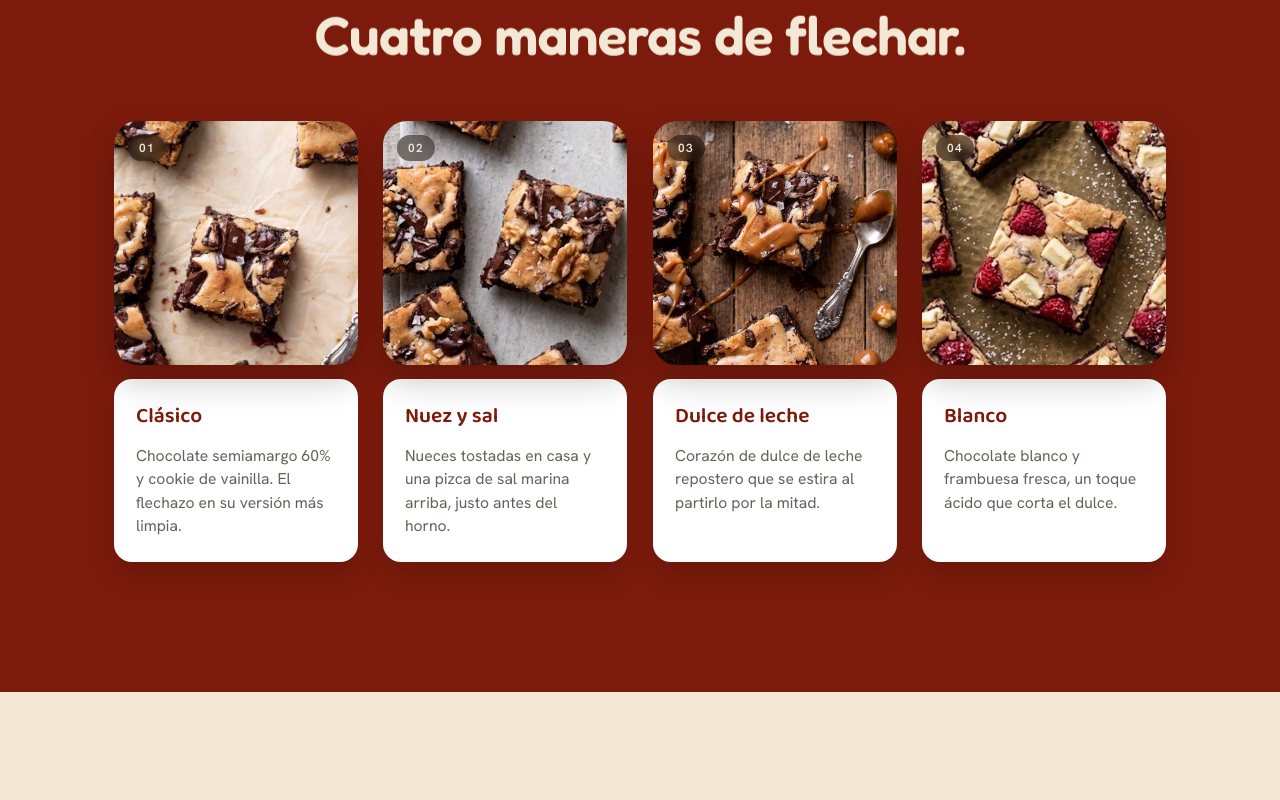
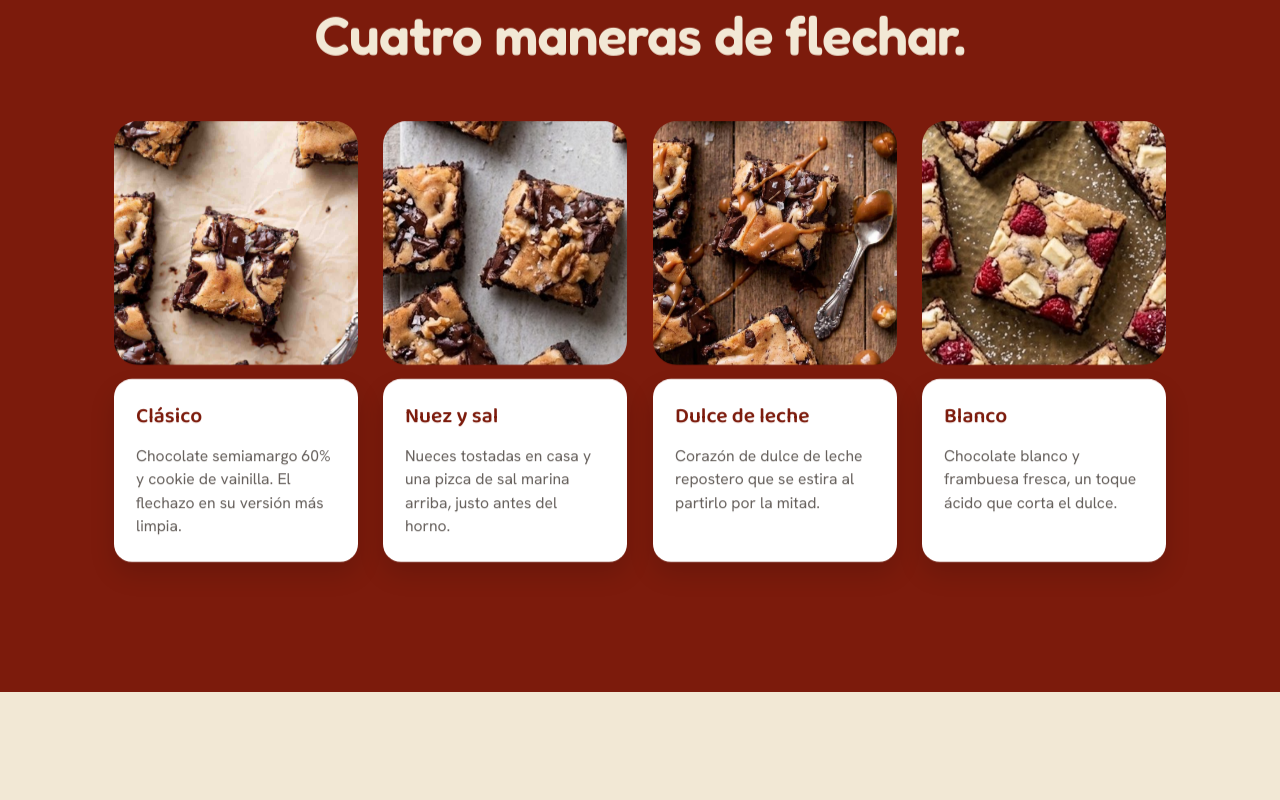
Before and after one commit to miacuesta/coopid-brookies, a React (Vite) app: page / in a window 1280 px wide. Shown: the part 1900-2700 px from the top of the page. Built offline with nearby package versions, Linux system fonts and the light colour scheme; a web font is replaced by a local one.

Commit message:
borre el blur de los sabores no main

```diff
--- a/legacy/styles.css
+++ b/legacy/styles.css
@@ -183,7 +183,6 @@ img { display: block; max-width: 100%; }
   pointer-events: none;
 }
 
-<<<<<<< HEAD:legacy/styles.css
 /* ===== Arrow doodles (inclinadas, volando hacia el título) ===== */
 .arrow { position: absolute; width: 150px; height: auto; pointer-events: none; z-index: 2; }
 .hero .arrow { opacity: .9; }
@@ -192,7 +191,6 @@ img { display: block; max-width: 100%; }
 .arrow--h1 { top: 9%;  left: 5%; transform: rotate(-55deg); }
 .arrow--h2 { top: 40%; left: 4%; transform: rotate(-120deg);}
 .arrow--h3 { top: 70%; left: 6%; transform: rotate(-60deg);}
-=======
 /* ===== Arrow doodles (corazón hacia abajo, levemente rotadas) ===== */
 .arrow { position: absolute; width: 92px; height: auto; pointer-events: none; z-index: 2; }
 .hero .arrow { opacity: .9; }
@@ -201,7 +199,6 @@ img { display: block; max-width: 100%; }
 .arrow--h1 { top: 12%; left: 6%;  transform: rotate(-78deg); }
 .arrow--h2 { top: 33%; left: 10%; transform: rotate(-100deg); }
 .arrow--h3 { top: 54%; left: 14%; transform: rotate(-86deg); }
->>>>>>> f5f8797a8879eb85e6e0baebe475eca97598ad88:styles.css
 
 /* flecha clavada en la última "o" de cookie, de abajo hacia arriba */
 .hero__cookie { position: relative; white-space: nowrap; }
@@ -219,7 +216,6 @@ img { display: block; max-width: 100%; }
   pointer-events: none;
 }
 
-<<<<<<< HEAD:legacy/styles.css
 /* ===== Nubes de esquina (bite): hero abajo-izquierda, sabores arriba-derecha ===== */
 .bite {
   position: absolute;
@@ -231,7 +227,6 @@ img { display: block; max-width: 100%; }
 .bite svg { display: block; width: 100%; height: auto; overflow: visible; }
 .bite--bottom-left { left: 0; bottom: -2px; }
 .bite--top-right { right: 0; top: -2px; transform: rotate(180deg); }
-=======
 /* ===== Cloud transitions ===== */
 .cloud { position: absolute; bottom: -1px; z-index: 4; line-height: 0; }
 .cloud svg { display: block; }
@@ -246,7 +241,6 @@ img { display: block; max-width: 100%; }
   border-radius: 50% 50% 50% 50% / 40% 40% 60% 60%;
   transform: rotate(8deg);
 }
->>>>>>> f5f8797a8879eb85e6e0baebe475eca97598ad88:styles.css
 
 /* ===== Qué es un brookie (anatomía) ===== */
 .brookie {
@@ -330,8 +324,7 @@ img { display: block; max-width: 100%; }
 .anno--tl .anno__text, .anno--bl .anno__text { text-align: left; }
 .anno--tr .anno__text, .anno--br .anno__text { text-align: left; }
 
-<<<<<<< HEAD:legacy/styles.css
-=======
+
 .anno__n {
   display: inline-flex;
   align-items: center;
@@ -349,7 +342,6 @@ img { display: block; max-width: 100%; }
 }
 /* alinear el número con su columna */
 .anno--tl .anno__n, .anno--bl .anno__n { margin-left: auto; }
->>>>>>> f5f8797a8879eb85e6e0baebe475eca97598ad88:styles.css
 .anno__text h3 {
   font-family: var(--baloo);
   font-weight: 600;
@@ -401,25 +393,13 @@ img { display: block; max-width: 100%; }
   aspect-ratio: 1 / 1;
   overflow: hidden;
   border-radius: 24px;
-  box-shadow: 0 16px 34px rgba(0, 0, 0, .22);
+  box-shadow: 0 0px 0px rgba(0, 0, 0, .22);
 }
 .flavor__img img {
   width: 100%; height: 100%; object-fit: cover;
   transition: transform .5s ease;
 }
 .flavor:hover .flavor__img img { transform: scale(1.06); }
-.flavor__tag {
-  position: absolute;
-  top: 14px; left: 14px;
-  background: rgba(30, 20, 15, .55);
-  color: var(--beige);
-  font-weight: 600;
-  font-size: .74rem;
-  letter-spacing: .12em;
-  padding: 5px 11px;
-  border-radius: 999px;
-  backdrop-filter: blur(4px);
-}
 
 .texto-no-editable {
   user-select: none; /* Versión estándar moderna */
@@ -589,13 +569,10 @@ img { display: block; max-width: 100%; }
 /* ===== Animaciones de entrada ===== */
 .js [data-anim] {
   opacity: 0;
-<<<<<<< HEAD:legacy/styles.css
   transform: translateY(28px);
   transition: opacity .85s cubic-bezier(.16, .84, .44, 1), transform .85s cubic-bezier(.16, .84, .44, 1);
-=======
   transform: translateY(24px);
   transition: opacity .7s ease, transform .7s cubic-bezier(.2, .7, .2, 1);
->>>>>>> f5f8797a8879eb85e6e0baebe475eca97598ad88:styles.css
   will-change: opacity, transform;
 }
 .js [data-anim].in { opacity: 1; transform: none; }
@@ -604,11 +581,9 @@ img { display: block; max-width: 100%; }
 [data-anim-delay="3"] { transition-delay: .27s; }
 [data-anim-delay="4"] { transition-delay: .36s; }
 /* una vez visible, la tarjeta vuelve a su hover ágil */
-<<<<<<< HEAD:legacy/styles.css
 .js .flavor.in { transition: transform .28s ease; }
-=======
+
 .js .flavor.in { transition: transform .28s ease, box-shadow .28s ease; }
->>>>>>> f5f8797a8879eb85e6e0baebe475eca97598ad88:styles.css
 
 /* flotación suave del cupido */
 @keyframes floaty {
@@ -617,28 +592,23 @@ img { display: block; max-width: 100%; }
 }
 .hero__cupid { animation: floaty 6s ease-in-out infinite; }
 
-<<<<<<< HEAD:legacy/styles.css
 /* leve latido de la flecha clavada en la cookie */
 @keyframes heartbeat {
   0%, 100% { transform: translate(-50%, -50%) rotate(-55deg) scale(1); }
   50% { transform: translate(-50%, -50%) rotate(-55deg) scale(1.08); }
 }
 .hero__strike { animation: heartbeat 2.6s ease-in-out infinite; }
-=======
+
 /* leve latido del corazón que se clava en la cookie */
 @keyframes heartbeat {
   0%, 100% { transform: translate(-70%, 19px) rotate(-125deg) scale(1); }
   50% { transform: translate(-70%, 19px) rotate(-125deg) scale(1.08); }
 }
 .hero__strike { animation: heartbeat 2.6s ease-in-out infinite; transform-origin: 100% 100%; }
->>>>>>> f5f8797a8879eb85e6e0baebe475eca97598ad88:styles.css
 
 @media (prefers-reduced-motion: reduce) {
   .marquee__track { animation: none; }
   .hero__cupid, .hero__strike { animation: none; }
   .js [data-anim] { opacity: 1; transform: none; transition: none; }
-<<<<<<< HEAD:legacy/styles.css
-=======
   html { scroll-behavior: auto; }
->>>>>>> f5f8797a8879eb85e6e0baebe475eca97598ad88:styles.css
 }
--- a/src/styles.css
+++ b/src/styles.css
@@ -348,25 +348,13 @@ img { display: block; max-width: 100%; }
   aspect-ratio: 1 / 1;
   overflow: hidden;
   border-radius: 24px;
-  box-shadow: 0 16px 34px rgba(0, 0, 0, .22);
+  box-shadow: 0 0px 0px rgba(0, 0, 0, .22);
 }
 .flavor__img img {
   width: 100%; height: 100%; object-fit: cover;
   transition: transform .5s ease;
 }
 .flavor:hover .flavor__img img { transform: scale(1.06); }
-.flavor__tag {
-  position: absolute;
-  top: 14px; left: 14px;
-  background: rgba(30, 20, 15, .55);
-  color: var(--beige);
-  font-weight: 600;
-  font-size: .74rem;
-  letter-spacing: .12em;
-  padding: 5px 11px;
-  border-radius: 999px;
-  backdrop-filter: blur(4px);
-}
 
 .texto-no-editable {
   user-select: none; /* Versión estándar moderna */
```
